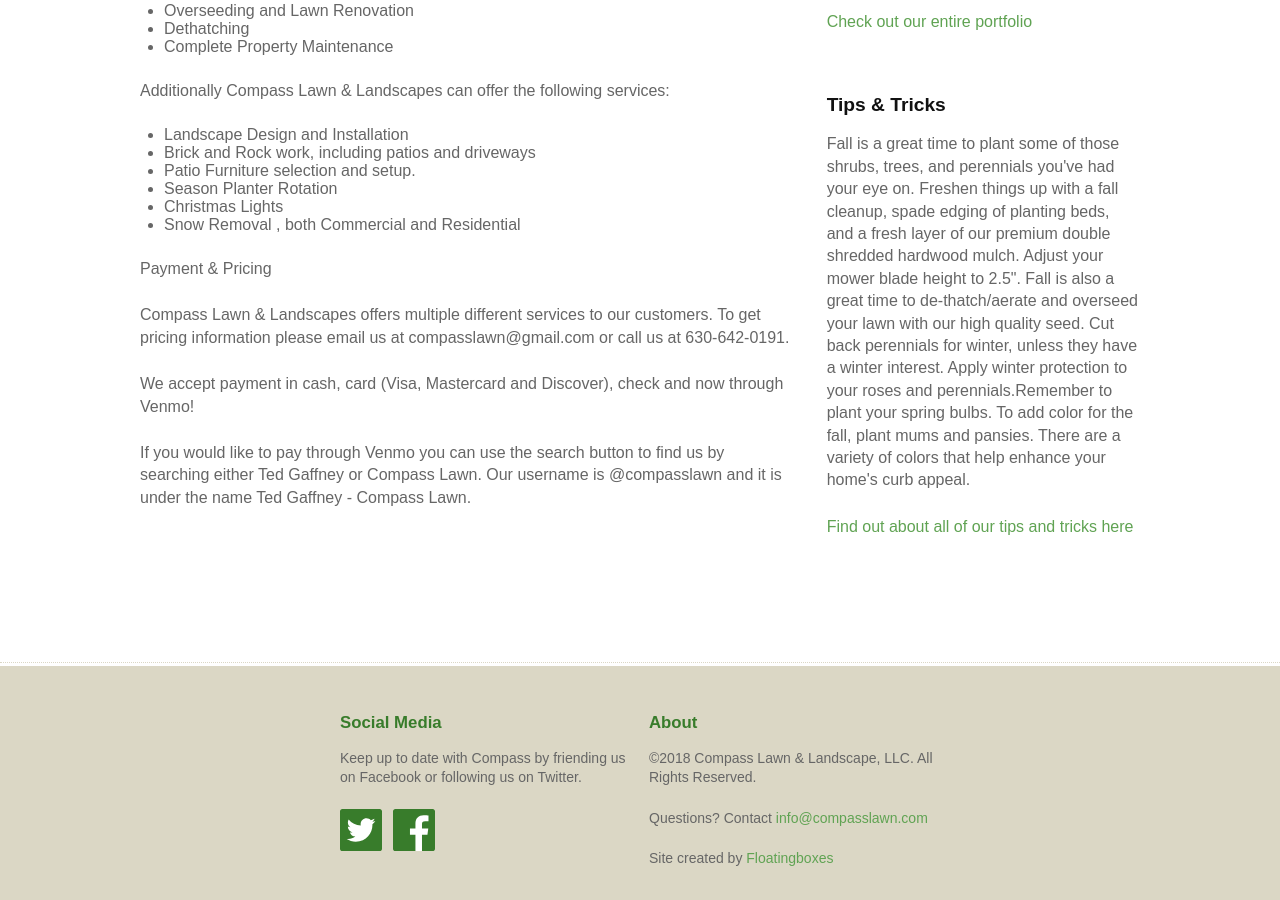
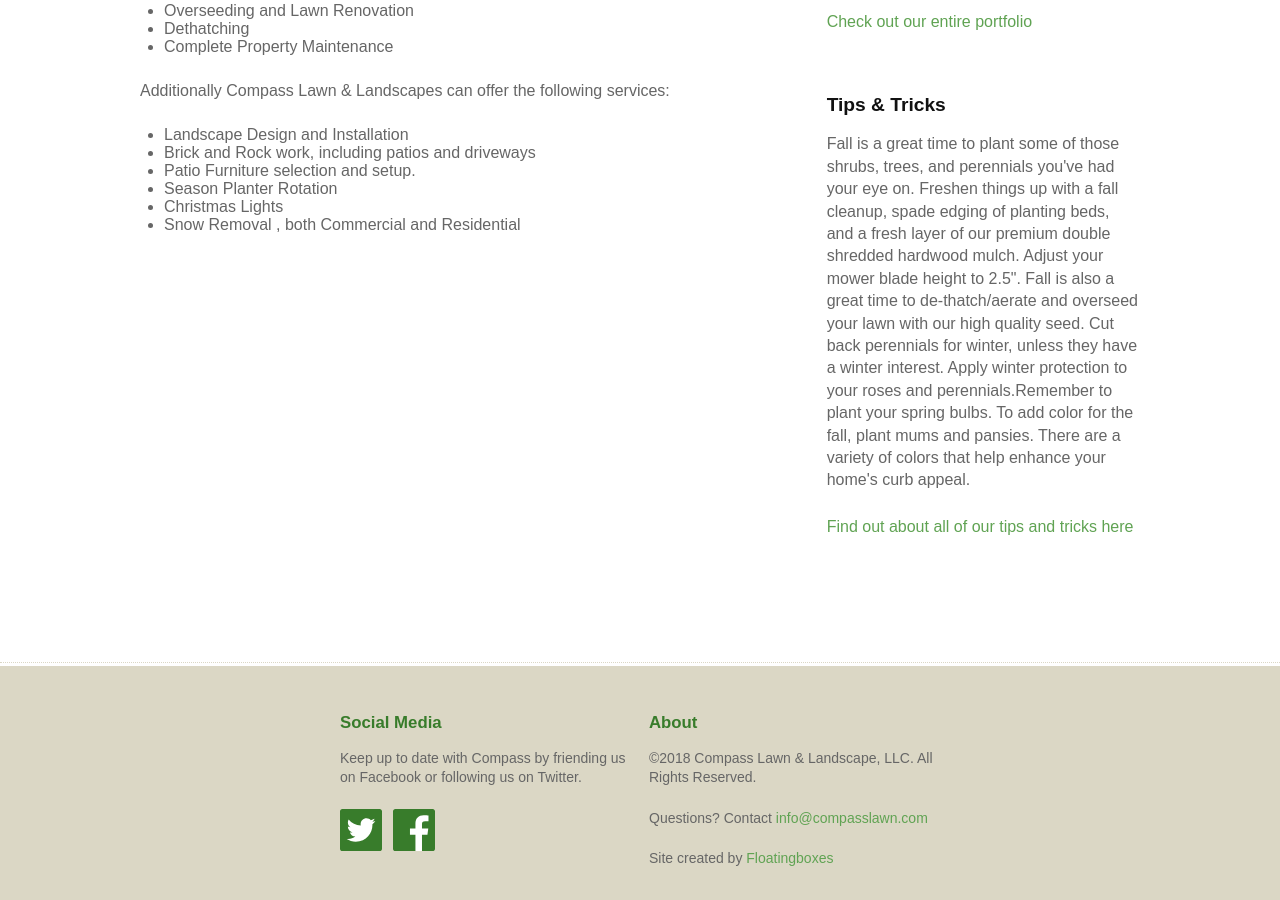
Before and after one commit to floatingboxes/compass, a Jekyll site: the page built from services.md, in a window 1280 px wide and 900 px high, scrolled down 604 px. Built offline with Jekyll 4.4.1, drawn with Linux system fonts in a browser that asks for light colours; nearby versions of some CDN libraries.

Commit message:
Update from Forestry.io Lindsey Gaffney updated services.md

```diff
--- a/services.md
+++ b/services.md
@@ -32,11 +32,3 @@ Additionally Compass Lawn & Landscapes can offer the following services:
 * Season Planter Rotation
 * Christmas Lights
 * Snow Removal , both Commercial and Residential
-
-Payment & Pricing
-
-Compass Lawn & Landscapes offers multiple different services to our customers. To get pricing information please email us at compasslawn@gmail.com or call us at 630-642-0191.
-
-We accept payment in cash, card (Visa, Mastercard and Discover), check and now through Venmo!
-
-If you would like to pay through Venmo you can use the search button to find us by searching either Ted Gaffney or Compass Lawn. Our username is @compasslawn and it is under the name Ted Gaffney - Compass Lawn.
```
